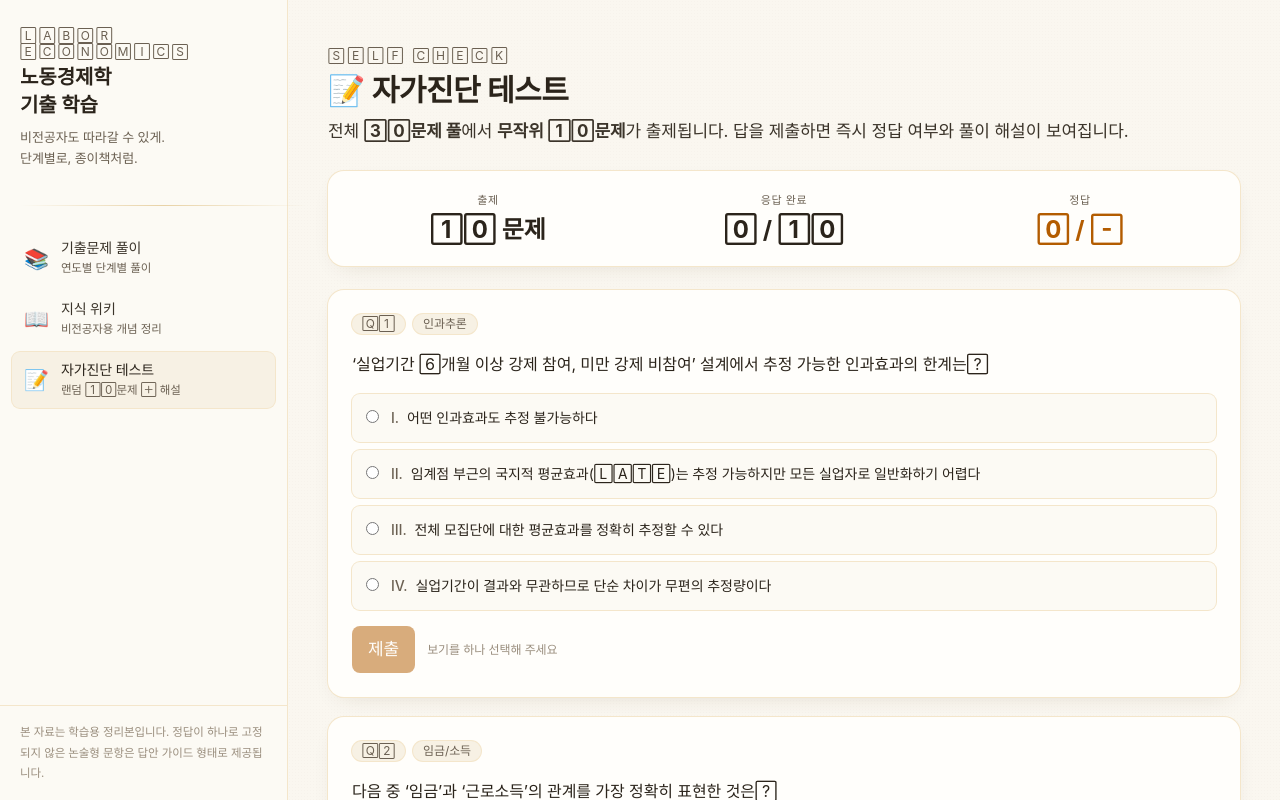
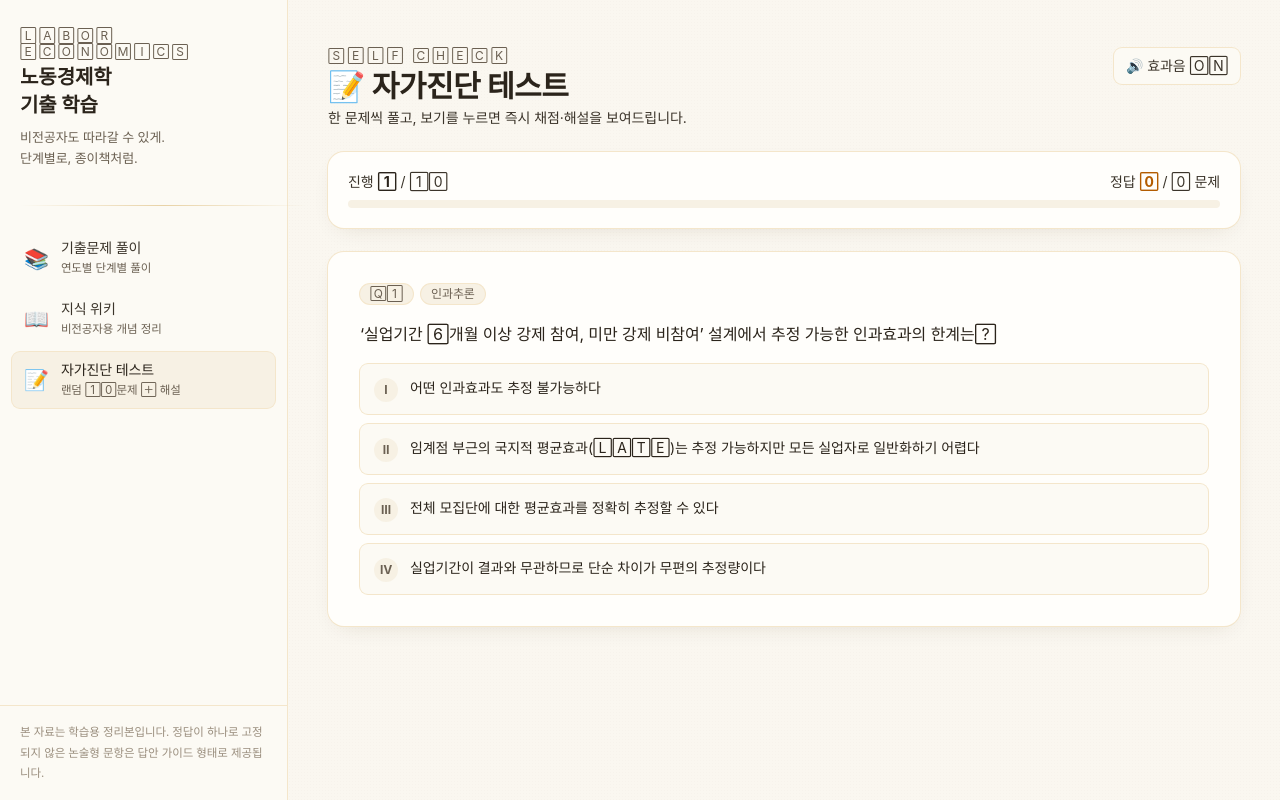
Before and after one commit to WS-Chung/kulabor-v2, a Next.js app: page /quiz in a window 1280 px wide. Both pictures are taken after a click on the button "🎲 새 테스트 시작". Shown: the top 800 px of the page. Built offline with nearby package versions, Linux system fonts and the light colour scheme; a web font is replaced by a local one.

Commit message:
문제풀이방식변경

```diff
--- a/components/QuizView.tsx
+++ b/components/QuizView.tsx
@@ -1,12 +1,20 @@
 "use client";
 
-import { useMemo, useState } from "react";
+import { useEffect, useMemo, useState } from "react";
 import { Markdown } from "./Markdown";
 import { clsx } from "clsx";
 import type { QuizItem } from "@/lib/types";
+import { playCorrectSound, playWrongSound, primeAudio } from "@/lib/audio";
 
 const NUM_QUESTIONS = 10;
 const ROMAN = ["Ⅰ", "Ⅱ", "Ⅲ", "Ⅳ", "Ⅴ"];
+const MUTE_KEY = "quiz_muted_v1";
+
+interface RoundResult {
+  qid: number;
+  chosen: number;
+  correct: boolean;
+}
 
 function shuffle<T>(arr: T[]): T[] {
   const copy = [...arr];
@@ -18,115 +26,193 @@ function shuffle<T>(arr: T[]): T[] {
 }
 
 export function QuizView({ pool }: { pool: QuizItem[] }) {
+  // 진행 상태
   const [active, setActive] = useState(false);
   const [questions, setQuestions] = useState<QuizItem[]>([]);
-  const [answers, setAnswers] = useState<Record<number, number | null>>({});
-  const [submitted, setSubmitted] = useState<Record<number, boolean>>({});
+  const [idx, setIdx] = useState(0);
+  const [chosen, setChosen] = useState<number | null>(null);
+  const [results, setResults] = useState<RoundResult[]>([]);
+  const [finished, setFinished] = useState(false);
+
+  // 오디오 음소거 토글 (localStorage 동기화)
+  const [muted, setMuted] = useState(false);
+  useEffect(() => {
+    if (typeof window === "undefined") return;
+    setMuted(window.localStorage.getItem(MUTE_KEY) === "1");
+  }, []);
+  const toggleMute = () => {
+    setMuted((v) => {
+      const nv = !v;
+      try {
+        window.localStorage.setItem(MUTE_KEY, nv ? "1" : "0");
+      } catch {}
+      return nv;
+    });
+  };
 
   const startNew = () => {
+    primeAudio();
     const picked = shuffle(pool).slice(0, Math.min(NUM_QUESTIONS, pool.length));
     setQuestions(picked);
-    setAnswers({});
-    setSubmitted({});
+    setIdx(0);
+    setChosen(null);
+    setResults([]);
+    setFinished(false);
     setActive(true);
   };
 
   const reset = () => {
     setActive(false);
     setQuestions([]);
-    setAnswers({});
-    setSubmitted({});
+    setIdx(0);
+    setChosen(null);
+    setResults([]);
+    setFinished(false);
   };
 
-  const stats = useMemo(() => {
-    const total = questions.length;
-    const answered = questions.filter((q) => submitted[q.id]).length;
-    const correct = questions.filter(
-      (q) => submitted[q.id] && answers[q.id] === q.correct,
-    ).length;
-    return { total, answered, correct };
-  }, [questions, submitted, answers]);
+  const current = questions[idx];
 
-  const allDone = active && questions.length > 0 && stats.answered === questions.length;
+  const onChoose = (choiceIdx: number) => {
+    if (chosen !== null || !current) return; // 잠금
+    primeAudio();
+    const isCorrect = choiceIdx === current.correct;
+    if (!muted) {
+      try {
+        if (isCorrect) playCorrectSound();
+        else playWrongSound();
+      } catch {}
+    }
+    setChosen(choiceIdx);
+    setResults((prev) => [
+      ...prev,
+      { qid: current.id, chosen: choiceIdx, correct: isCorrect },
+    ]);
+  };
+
+  const onNext = () => {
+    if (idx + 1 >= questions.length) {
+      setFinished(true);
+      return;
+    }
+    setIdx(idx + 1);
+    setChosen(null);
+  };
+
+  const correctCount = results.filter((r) => r.correct).length;
+
+  // ───── 렌더 ─────
+
+  if (!active) {
+    return (
+      <div className="space-y-6">
+        <Header muted={muted} onToggleMute={toggleMute} />
+        <div className="paper-card p-8 md:p-10 text-center space-y-5">
+          <div className="text-5xl">🎲</div>
+          <h2 className="text-xl font-bold">새 테스트 시작</h2>
+          <p className="text-ink-soft text-sm leading-relaxed">
+            전체 <strong>{pool.length}문제</strong> 풀에서 <strong>{NUM_QUESTIONS}문제</strong>가 랜덤으로 출제됩니다.<br />
+            보기를 클릭하면 즉시 정답 여부와 풀이 해설이 보여집니다.
+          </p>
+          <div>
+            <button onClick={startNew} className="btn-primary text-base">
+              🎲 새 테스트 시작
+            </button>
+          </div>
+          <div className="text-xs text-ink-faint">
+            🔊 정답·오답에 짧은 효과음이 재생됩니다. 우측 상단 토글로 끌 수 있어요.
+          </div>
+        </div>
+      </div>
+    );
+  }
+
+  if (finished) {
+    return (
+      <div className="space-y-6">
+        <Header muted={muted} onToggleMute={toggleMute} />
+        <ResultSummary
+          total={questions.length}
+          correct={correctCount}
+          results={results}
+          questions={questions}
+          onRestart={() => {
+            reset();
+            setTimeout(startNew, 0);
+          }}
+          onClose={reset}
+        />
+      </div>
+    );
+  }
+
+  if (!current) return null;
 
   return (
     <div className="space-y-6">
-      <header className="space-y-2">
-        <p className="text-xs tracking-[0.25em] uppercase text-ink-muted">Self Check</p>
-        <h1 className="text-2xl md:text-3xl font-bold">📝 자가진단 테스트</h1>
-        <p className="text-ink-soft">
-          전체 <strong>{pool.length}문제 풀</strong>에서 <strong>무작위 {NUM_QUESTIONS}문제</strong>가 출제됩니다.
-          답을 제출하면 즉시 정답 여부와 풀이 해설이 보여집니다.
-        </p>
-      </header>
+      <Header muted={muted} onToggleMute={toggleMute} />
 
-      {!active ? (
-        <div className="paper-card p-8 text-center space-y-4">
-          <div className="text-5xl">🎲</div>
-          <h2 className="text-xl font-bold">새 테스트 시작</h2>
-          <p className="text-ink-soft text-sm">
-            ‘새 테스트 시작’을 누르면 {NUM_QUESTIONS}문제가 랜덤으로 추출됩니다.
-          </p>
-          <div>
-            <button onClick={startNew} className="btn-primary">
-              🎲 새 테스트 시작
+      <ProgressBar idx={idx} total={questions.length} score={correctCount} />
+
+      <QuizCard
+        index={idx}
+        q={current}
+        chosen={chosen}
+        onChoose={onChoose}
+      />
+
+      {chosen !== null && (
+        <div className="flex justify-end">
+          <button onClick={onNext} className="btn-primary text-base quiz-fade-up">
+            {idx + 1 < questions.length ? "다음 문제 →" : "결과 보기 →"}
           </button>
         </div>
-        </div>
-      ) : (
-        <>
-          <div className="paper-card p-5 grid grid-cols-3 gap-4 text-center">
-            <Stat label="출제" value={`${stats.total} 문제`} />
-            <Stat label="응답 완료" value={`${stats.answered} / ${stats.total}`} />
-            <Stat
-              label="정답"
-              value={`${stats.correct} / ${stats.answered || "-"}`}
-              accent
-            />
-          </div>
-
-          <div className="space-y-5">
-            {questions.map((q, i) => (
-              <QuizCard
-                key={q.id}
-                index={i}
-                q={q}
-                chosen={answers[q.id] ?? null}
-                onChoose={(idx) =>
-                  setAnswers((a) => ({ ...a, [q.id]: idx }))
-                }
-                submitted={!!submitted[q.id]}
-                onSubmit={() => {
-                  if (answers[q.id] == null) return;
-                  setSubmitted((s) => ({ ...s, [q.id]: true }));
-                }}
-              />
-            ))}
-          </div>
-
-          <div className="flex flex-wrap gap-3">
-            {allDone ? (
-              <button onClick={() => { reset(); startNew(); }} className="btn-primary">
-                🔄 새 테스트 다시 시작
-              </button>
-            ) : (
-              <button onClick={reset} className="btn-ghost">
-                ⏹ 이 테스트 종료
-              </button>
-            )}
-          </div>
-        </>
       )}
     </div>
   );
 }
 
-function Stat({ label, value, accent }: { label: string; value: string; accent?: boolean }) {
+/* ───────────────────────── 보조 컴포넌트 ───────────────────────── */
+
+function Header({ muted, onToggleMute }: { muted: boolean; onToggleMute: () => void }) {
   return (
-    <div>
-      <div className="text-[11px] uppercase tracking-wider text-ink-muted">{label}</div>
-      <div className={clsx("mt-1 text-2xl font-bold", accent && "text-amber-warm")}>
-        {value}
+    <header className="flex items-start justify-between gap-3">
+      <div className="space-y-1">
+        <p className="text-xs tracking-[0.25em] uppercase text-ink-muted">Self Check</p>
+        <h1 className="text-2xl md:text-3xl font-bold">📝 자가진단 테스트</h1>
+        <p className="text-ink-soft text-sm">
+          한 문제씩 풀고, 보기를 누르면 즉시 채점·해설을 보여드립니다.
+        </p>
+      </div>
+      <button
+        type="button"
+        onClick={onToggleMute}
+        aria-label={muted ? "효과음 켜기" : "효과음 끄기"}
+        className="btn-ghost text-sm shrink-0"
+        title={muted ? "효과음 켜기" : "효과음 끄기"}
+      >
+        {muted ? "🔇 음소거 ON" : "🔊 효과음 ON"}
+      </button>
+    </header>
+  );
+}
+
+function ProgressBar({ idx, total, score }: { idx: number; total: number; score: number }) {
+  const pct = ((idx) / total) * 100;
+  return (
+    <div className="paper-card p-4 md:p-5">
+      <div className="flex items-center justify-between text-sm mb-2">
+        <span className="text-ink-soft">
+          진행 <strong className="text-ink">{idx + 1}</strong> / {total}
+        </span>
+        <span className="text-ink-soft">
+          정답 <strong className="text-amber-warm">{score}</strong> / {idx} 문제
+        </span>
+      </div>
+      <div className="h-2 rounded-full bg-paper-200 overflow-hidden">
+        <div
+          className="h-full bg-amber-warm transition-all duration-500"
+          style={{ width: `${pct}%` }}
+        />
       </div>
     </div>
   );
@@ -137,19 +223,22 @@ function QuizCard({
   q,
   chosen,
   onChoose,
-  submitted,
-  onSubmit,
 }: {
   index: number;
   q: QuizItem;
   chosen: number | null;
   onChoose: (i: number) => void;
-  submitted: boolean;
-  onSubmit: () => void;
 }) {
+  const submitted = chosen !== null;
   const isCorrect = submitted && chosen === q.correct;
+
+  const cardClass = clsx(
+    "paper-card p-6 md:p-8 space-y-4",
+    submitted && (isCorrect ? "quiz-pop" : "quiz-shake"),
+  );
+
   return (
-    <article className="paper-card p-6 space-y-4">
+    <article className={cardClass} key={q.id}>
       <div className="flex flex-wrap items-baseline gap-2">
         <span className="chip">Q{index + 1}</span>
         <span className="chip">{q.topic}</span>
@@ -158,90 +247,167 @@ function QuizCard({
         <Markdown proseSize="base">{q.question}</Markdown>
       </div>
 
-      <ul className="space-y-2">
+      <ul className="space-y-2.5">
         {q.choices.map((choice, i) => {
-          const checked = chosen === i;
           const isAnswer = i === q.correct;
-          let stateClass =
-            "bg-paper-100 ring-sepia-100 hover:bg-paper-200 cursor-pointer";
-          if (submitted) {
-            if (isAnswer) {
-              stateClass = "bg-success-paper ring-success-line";
-            } else if (checked && !isAnswer) {
-              stateClass = "bg-error-paper ring-error-line";
+          const isChosen = chosen === i;
+
+          let stateClass: string;
+          let suffix: React.ReactNode = null;
+
+          if (!submitted) {
+            stateClass =
+              "bg-paper-100 ring-sepia-100 hover:bg-paper-200 hover:ring-sepia-300 cursor-pointer";
+          } else if (isAnswer) {
+            stateClass = "bg-success-paper ring-success-line ring-2";
+            suffix = <span className="text-success-ink font-bold ml-2">✓ 정답</span>;
+          } else if (isChosen && !isAnswer) {
+            stateClass = "bg-error-paper ring-error-line ring-2";
+            suffix = <span className="text-error-ink font-bold ml-2">✗ 선택</span>;
           } else {
-              stateClass = "bg-paper-100 ring-sepia-100 opacity-80";
-            }
-          } else if (checked) {
-            stateClass = "bg-paper-200 ring-amber-warm";
+            stateClass = "bg-paper-100 ring-sepia-100 opacity-70";
           }
 
           return (
             <li key={i}>
-              <label
+              <button
+                type="button"
+                disabled={submitted}
+                onClick={() => onChoose(i)}
                 className={clsx(
-                  "flex items-start gap-3 rounded-lg ring-1 px-3.5 py-3 transition-colors",
+                  "w-full text-left flex items-start gap-3 rounded-lg ring-1 px-3.5 py-3 transition-all",
                   stateClass,
-                  submitted ? "cursor-default" : "cursor-pointer",
+                  submitted ? "cursor-default" : "active:scale-[0.99]",
                 )}
               >
-                <input
-                  type="radio"
-                  name={`q-${q.id}`}
-                  className="mt-1 accent-amber-warm"
-                  checked={checked}
-                  disabled={submitted}
-                  onChange={() => onChoose(i)}
-                />
-                <span className="flex items-baseline gap-2 flex-1">
-                  <span className="text-ink-muted text-sm font-medium shrink-0">
-                    {ROMAN[i]}.
+                <span
+                  className={clsx(
+                    "mt-0.5 inline-flex h-6 w-6 items-center justify-center rounded-full text-xs font-bold shrink-0 transition-colors",
+                    !submitted && "bg-paper-200 text-ink-muted",
+                    submitted && isAnswer && "bg-success-line text-white",
+                    submitted && isChosen && !isAnswer && "bg-error-line text-white",
+                    submitted && !isAnswer && !isChosen && "bg-paper-200 text-ink-faint",
+                  )}
+                >
+                  {ROMAN[i]}
                 </span>
-                  <span className="leading-relaxed">
+                <span className="flex-1 leading-relaxed">
                   <Markdown proseSize="sm">{choice}</Markdown>
                 </span>
-                </span>
-              </label>
+                {suffix}
+              </button>
             </li>
           );
         })}
       </ul>
 
-      {!submitted ? (
-        <div className="flex items-center gap-3">
-          <button
-            onClick={onSubmit}
-            disabled={chosen == null}
-            className="btn-primary"
-          >
-            제출
-          </button>
-          {chosen == null && (
-            <span className="text-xs text-ink-faint">보기를 하나 선택해 주세요</span>
-          )}
-        </div>
-      ) : (
+      {submitted && (
+        <div className="quiz-fade-up space-y-3">
           <div
             className={clsx(
-            "rounded-lg px-4 py-3 text-sm",
-            isCorrect ? "bg-success-paper text-success-ink ring-1 ring-success-line"
-                      : "bg-error-paper text-error-ink ring-1 ring-error-line",
+              "rounded-lg px-4 py-3 text-sm flex items-center gap-2 ring-1",
+              isCorrect
+                ? "bg-success-paper text-success-ink ring-success-line"
+                : "bg-error-paper text-error-ink ring-error-line",
             )}
           >
+            <span className="text-lg">{isCorrect ? "🎉" : "🙅"}</span>
+            <span>
               {isCorrect
-            ? `✅ 정답입니다! (${ROMAN[q.correct]}. ${q.choices[q.correct]})`
-            : `❌ 오답입니다. 정답: ${ROMAN[q.correct]}. ${q.choices[q.correct]}`}
+                ? "정답입니다!"
+                : `오답입니다. 정답은 ${ROMAN[q.correct]}.`}
+            </span>
           </div>
-      )}
-
-      {submitted && (
-        <div className="rounded-lg bg-paper-200 px-4 py-3">
+          <div className="rounded-lg bg-paper-200 px-4 py-3 ring-1 ring-sepia-100">
             <div className="text-xs font-semibold uppercase tracking-wide text-ink-muted mb-1">
               📘 해설
             </div>
             <Markdown proseSize="sm">{q.explanation}</Markdown>
           </div>
+        </div>
       )}
     </article>
   );
 }
+
+function ResultSummary({
+  total,
+  correct,
+  results,
+  questions,
+  onRestart,
+  onClose,
+}: {
+  total: number;
+  correct: number;
+  results: RoundResult[];
+  questions: QuizItem[];
+  onRestart: () => void;
+  onClose: () => void;
+}) {
+  const pct = total === 0 ? 0 : Math.round((correct / total) * 100);
+
+  const grade =
+    pct >= 90 ? { label: "Excellent", emoji: "🏆", tone: "text-success-ink", glow: "quiz-flash-ok" } :
+    pct >= 70 ? { label: "Great", emoji: "🌟", tone: "text-amber-warm", glow: "quiz-flash-ok" } :
+    pct >= 50 ? { label: "Good", emoji: "👍", tone: "text-ink", glow: "" } :
+                { label: "Try Again", emoji: "📚", tone: "text-error-ink", glow: "quiz-flash-bad" };
+
+  // 오답 항목 — 복습용
+  const wrongs = useMemo(
+    () =>
+      results
+        .map((r, i) => ({ r, q: questions[i] }))
+        .filter(({ r }) => !r.correct),
+    [results, questions],
+  );
+
+  return (
+    <div className="space-y-6">
+      <div className={clsx("paper-card p-8 md:p-10 text-center space-y-4", grade.glow)}>
+        <div className="text-6xl">{grade.emoji}</div>
+        <div className="text-xs tracking-[0.25em] uppercase text-ink-muted">{grade.label}</div>
+        <div className={clsx("text-5xl md:text-6xl font-bold tracking-tight", grade.tone)}>
+          {correct} / {total}
+        </div>
+        <div className="text-ink-soft">
+          정답률 <strong>{pct}%</strong>
+        </div>
+        <div className="flex flex-wrap justify-center gap-3 pt-2">
+          <button onClick={onRestart} className="btn-primary">
+            🔄 다시 풀기
+          </button>
+          <button onClick={onClose} className="btn-ghost">
+            ⏹ 종료
+          </button>
+        </div>
+      </div>
+
+      {wrongs.length > 0 && (
+        <div className="paper-card p-6 md:p-8 space-y-4">
+          <h2 className="text-lg md:text-xl font-bold">📚 오답 복습</h2>
+          <p className="text-sm text-ink-muted">
+            틀린 {wrongs.length}문제를 다시 한 번 살펴보세요.
+          </p>
+          <div className="deco-rule" />
+          <ul className="space-y-4">
+            {wrongs.map(({ r, q }) => (
+              <li key={r.qid} className="paper-card-soft px-5 py-4 space-y-2">
+                <div className="flex flex-wrap gap-2">
+                  <span className="chip">{q.topic}</span>
+                  <span className="chip bg-error-paper text-error-ink">
+                    선택 {ROMAN[r.chosen]} → 정답 {ROMAN[q.correct]}
+                  </span>
+                </div>
+                <Markdown proseSize="sm">{q.question}</Markdown>
+                <div className="rounded-lg bg-paper-200 px-3 py-2 ring-1 ring-sepia-100">
+                  <Markdown proseSize="sm">{q.explanation}</Markdown>
+                </div>
+              </li>
+            ))}
+          </ul>
+        </div>
+      )}
+    </div>
+  );
+}
--- /dev/null
+++ b/lib/audio.ts
@@ -0,0 +1,72 @@
+/** Web Audio API 기반 합성 효과음.
+ *
+ * 외부 음원 파일이 필요 없고, 브라우저에서 자동재생 정책에 걸리지 않도록
+ * AudioContext는 첫 사용자 입력 시점에 만들어진다.
+ */
+
+let _ctx: AudioContext | null = null;
+
+function ctx(): AudioContext | null {
+  if (typeof window === "undefined") return null;
+  if (_ctx) return _ctx;
+  const W = window as unknown as { AudioContext?: typeof AudioContext; webkitAudioContext?: typeof AudioContext };
+  const Ctor = W.AudioContext ?? W.webkitAudioContext;
+  if (!Ctor) return null;
+  _ctx = new Ctor();
+  return _ctx;
+}
+
+interface ToneSpec {
+  freq: number;
+  startOffset: number;  // seconds from now
+  duration: number;     // seconds
+  type?: OscillatorType;
+  peakGain?: number;    // 0~1
+}
+
+function playTones(specs: ToneSpec[]) {
+  const c = ctx();
+  if (!c) return;
+  if (c.state === "suspended") void c.resume();
+  const now = c.currentTime;
+  for (const s of specs) {
+    const osc = c.createOscillator();
+    const g = c.createGain();
+    osc.type = s.type ?? "sine";
+    osc.frequency.value = s.freq;
+    osc.connect(g);
+    g.connect(c.destination);
+    const t0 = now + s.startOffset;
+    const t1 = t0 + s.duration;
+    g.gain.setValueAtTime(0.0001, t0);
+    g.gain.exponentialRampToValueAtTime(s.peakGain ?? 0.25, t0 + 0.012);
+    g.gain.exponentialRampToValueAtTime(0.0001, t1);
+    osc.start(t0);
+    osc.stop(t1 + 0.02);
+  }
+}
+
+/** 정답 효과음 — C5 메이저 아르페지오 + 짧은 5도 마무리. */
+export function playCorrectSound() {
+  playTones([
+    { freq: 523.25, startOffset: 0.00, duration: 0.16, type: "sine", peakGain: 0.30 },  // C5
+    { freq: 659.25, startOffset: 0.08, duration: 0.16, type: "sine", peakGain: 0.30 },  // E5
+    { freq: 783.99, startOffset: 0.16, duration: 0.22, type: "sine", peakGain: 0.34 },  // G5
+    { freq: 1046.5, startOffset: 0.26, duration: 0.30, type: "sine", peakGain: 0.32 },  // C6
+  ]);
+}
+
+/** 오답 효과음 — 하강 부저(불협). */
+export function playWrongSound() {
+  playTones([
+    { freq: 220.00, startOffset: 0.00, duration: 0.18, type: "square", peakGain: 0.18 }, // A3
+    { freq: 207.65, startOffset: 0.00, duration: 0.18, type: "sine",   peakGain: 0.18 }, // 슬쩍 어긋난 음
+    { freq: 174.61, startOffset: 0.16, duration: 0.30, type: "square", peakGain: 0.18 }, // F3
+  ]);
+}
+
+/** 사용자 첫 인터랙션에 호출해 audio context를 ‘깨워’ 둠. */
+export function primeAudio() {
+  const c = ctx();
+  if (c && c.state === "suspended") void c.resume();
+}
```
Also changed, not shown: app/globals.css (+34 -0 lines). Lines whose indentation alone changed are shown as unchanged.
